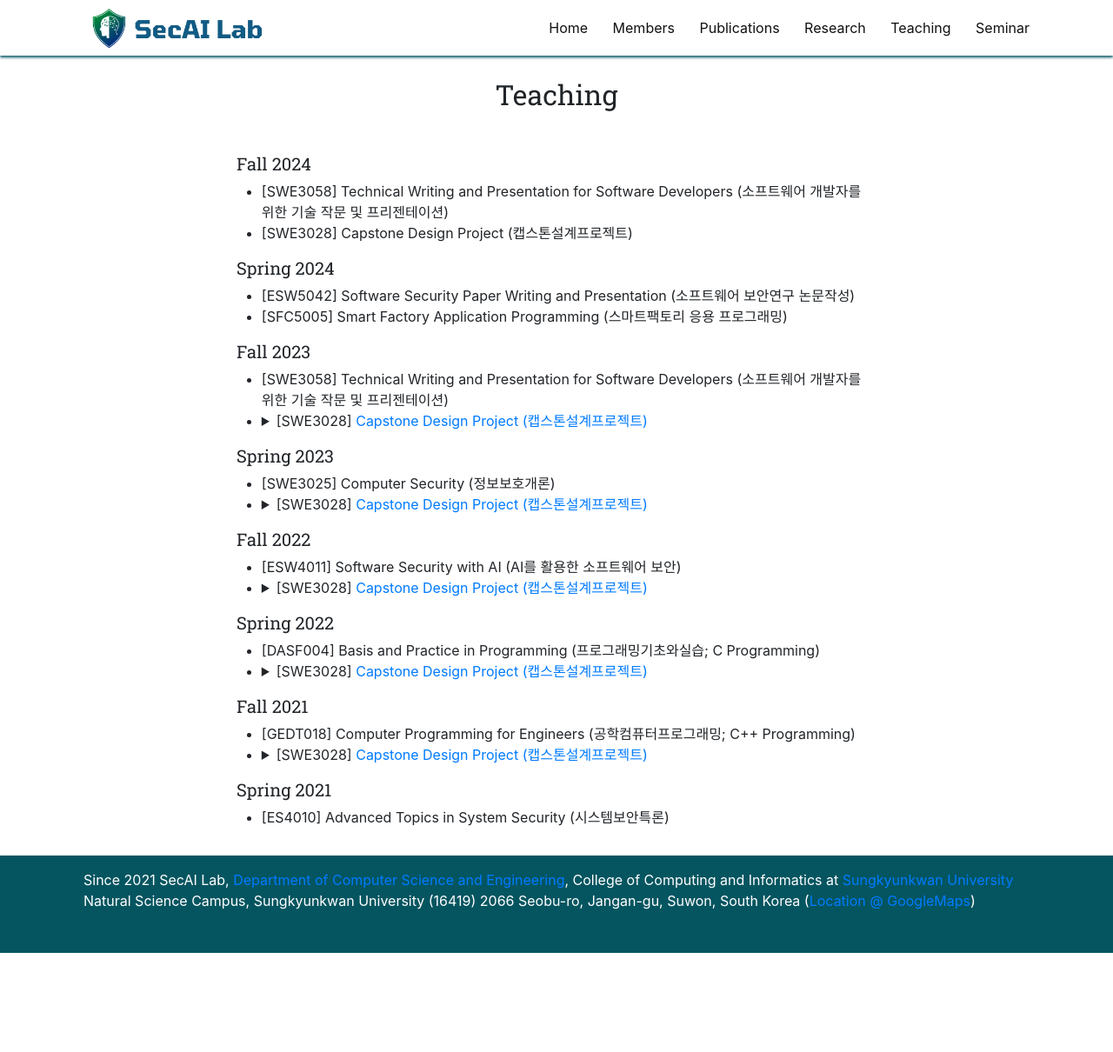
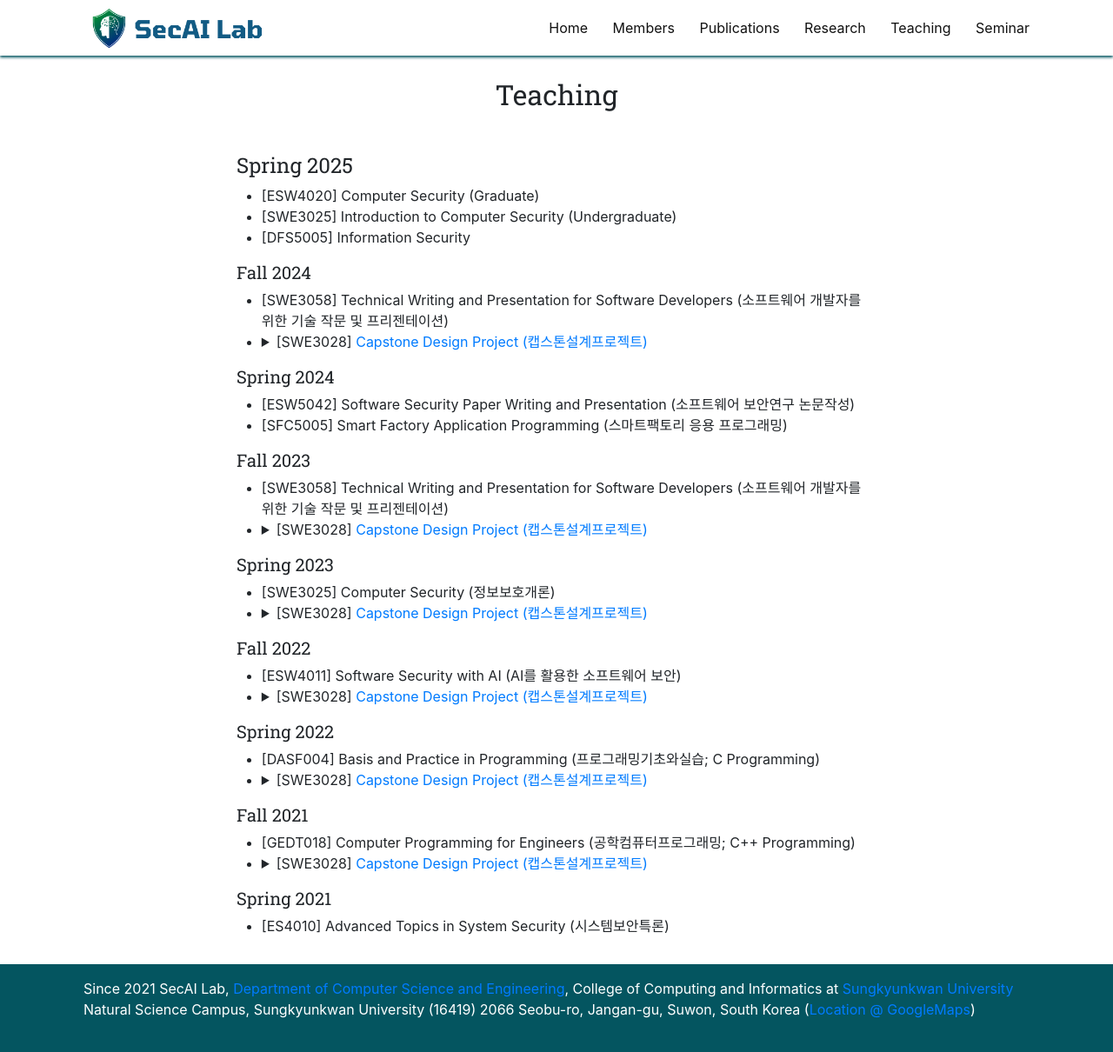
Before and after one commit to SecAI-Lab/secai-lab.github.io, a Jekyll site: the page built from pages/teaching.md, in a window 1280 px wide and 1221 px high. Shown: the top 1210 px of the window at 87% size. Built offline with Jekyll 4.4.1, drawn with Linux system fonts in a browser that asks for light colours; nearby versions of some CDN libraries.

Commit message:
spring 2025 updated and more

```diff
--- a/pages/teaching.md
+++ b/pages/teaching.md
@@ -5,9 +5,33 @@ sitemap: false
 permalink: /teaching/
 main_nav: true
 ---
+
+#### Spring 2025
+* [ESW4020] Computer Security (Graduate)
+* [SWE3025] Introduction to Computer Security (Undergraduate)
+* [DFS5005] Information Security
+
 ##### Fall 2024
 * [SWE3058] Technical Writing and Presentation for Software Developers (소프트웨어 개발자를 위한 기술 작문 및 프리젠테이션)
-* [SWE3028] Capstone Design Project (캡스톤설계프로젝트)
+* <details markdown="0">
+  <summary>
+   [SWE3028] <a href="https://github.com/SecAI-Lab/SWE3028-Fall-2024/" target="_blank"> Capstone Design Project (캡스톤설계프로젝트) </a>
+  </summary>
+  <ul>
+    <li>(Team A) Housit: Mobile Application for Household Care </li>
+    <li>(Team B) Tool to monitor Thread Pool of Spring Web Application</li>
+    <li>(Team C) MindCompass: NLP-based Psychological Diagnostic Diary</li>
+    <li>(Team D) ALL-IN-ONE Platform For Private Tutoring</li>
+    <li>(Team E) CircleSpace: University Club Archive for All Students</li>
+    <li>(Team F) HallyuGo: A Guide to Discover and Visit K-Culture Hotspots</li>
+    <li>(Team G) SKKU-DM, A Platform for Dual Major Students in SKKU</li>
+    <li>(Team H) SKKU Chatbot for Exchange Students</li>
+    <li>(Team I) Parking Lot Vacancy Notification System</li>
+    <li>(Team J) Web Platform Providing Information and Simulation Game of Baseball Metrics</li>
+    <li>(Team K) Perfect Studymate: A Learning Chatbot Powered by RAG Technology</li>
+    <li>(Team L) FLEX: AI-Powered Diet and Workout Plan Application</li>
+  </ul>
+  </details>
 
 ##### Spring 2024
 * [ESW5042] Software Security Paper Writing and Presentation (소프트웨어 보안연구 논문작성)
```
